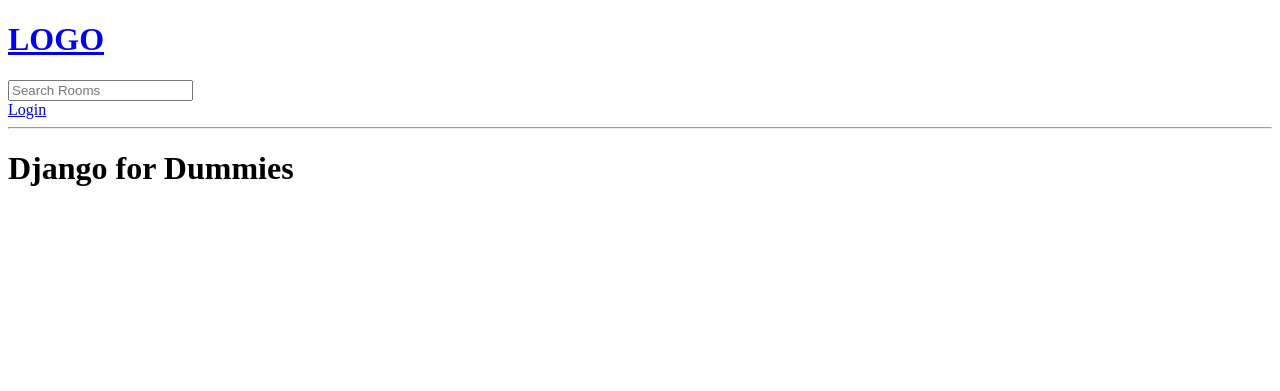
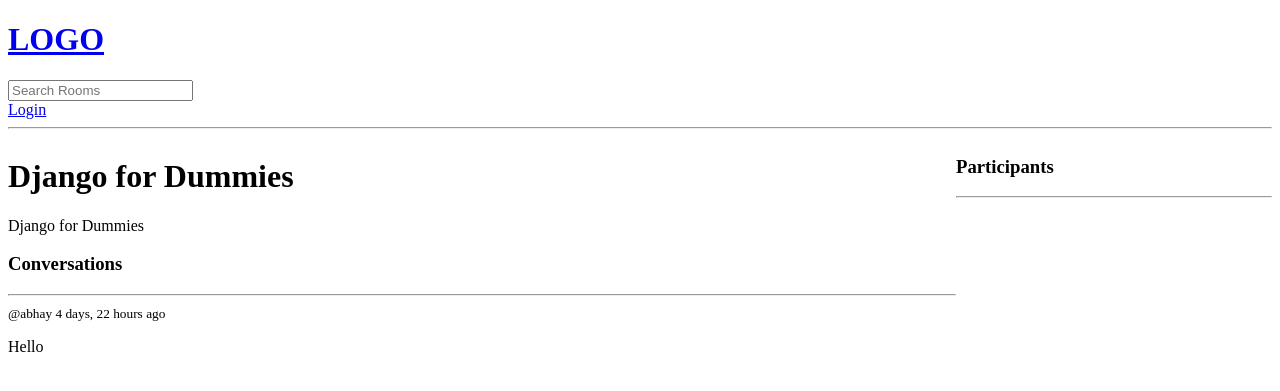
Before and after one commit to perriDplatypus/studybud, a Django app: page /room/1 in a window 1280 px wide. Shown: the top 391 px of the page. Run offline with Django 4.2, Linux system fonts and the light colour scheme; data comes from the database, SQL or seed files in the repository; both versions use the stored data as it was after the commit.

Commit message:
added participants and messages

```diff
--- a/base/models.py
+++ b/base/models.py
@@ -14,7 +14,7 @@ class Room(models.Model):
 	topic = models.ForeignKey(Topic, null=True, on_delete=models.SET_NULL)
 	name = models.CharField(max_length=200)
 	description = models.TextField(null=True, blank=True)
-	# participants =
+	participants = models.ManyToManyField(User, related_name='participants', blank=True)
 	updated = models.DateTimeField(auto_now=True)
 	created = models.DateTimeField(auto_now_add=True)
 
--- a/base/templates/base/room.html
+++ b/base/templates/base/room.html
@@ -1,5 +1,57 @@
-{% extends 'main.html' %}
+{% extends 'main.html' %} {% block content %}
+<style>
+    .room-container {
+        display: grid;
+        grid-template-columns: 3fr 1fr;
+    }
+</style>
 
-{% block content %}
-<h1>{{ room.name }}</h1>
+<div class="room-container">
+    <div>
+        <h1>{{ room.name }}</h1>
+
+        <p>{{room.description}}</p>
+
+        <div class="comment-wrapper">
+            <h3>Conversations</h3>
+            <hr />
+
+            {%for message in room_messages%}
+            <div>
+                {% if request.user == message.user %}
+                <a href="{% url 'delete-message' message.id %}">Delete</a>
+                {% endif %}
+                <small
+                    >@{{message.user}} {{message.created|timesince}} ago</small
+                >
+                <p>{{message.body}}</p>
+            </div>
+            {% endfor %}
+        </div>
+
+        {% if request.user.is_authenticated %}
+        <div class="comment-form">
+            <form method="POST">
+                {% csrf_token %}
+                <input
+                    type="text"
+                    name="body"
+                    placeholder="Write your message here..."
+                />
+            </form>
+        </div>
+        {% endif %}
+    </div>
+
+    <div>
+        <h3>Participants</h3>
+        <hr />
+
+        {% for user in participants %}
+        <div>
+            <p>@{{user.username}}</p>
+        </div>
+        {% endfor %}
+    </div>
+</div>
 {% endblock content %}
--- a/base/urls.py
+++ b/base/urls.py
@@ -11,4 +11,5 @@ urlpatterns = [
     path('create-room/', views.createRoom, name="create-room"),
     path('update-room/<str:pk>/', views.updateRoom, name="update-room"),
     path('delete-room/<str:pk>/', views.deleteRoom, name="delete-room"),
+    path('delete-message/<str:pk>/', views.deleteMessage, name="delete-message"),
 ]
--- a/base/views.py
+++ b/base/views.py
@@ -6,7 +6,7 @@ from django.contrib.auth import authenticate, login, logout
 from django.contrib.auth.forms import UserCreationForm
 from django.contrib.auth.models import User
 from django.contrib.auth.decorators import login_required
-from .models import Room, Topic
+from .models import Room, Topic, Message
 from .froms import RoomForm
 
 
@@ -69,7 +69,15 @@ def home(request):
 
 def room(request, pk):
     room = Room.objects.get(id=pk)
-    context = {'room': room}
+    room_messages = room.message_set.all().order_by('-created')
+    participants = room.participants.all()
+
+    if request.method == 'POST':
+        message = Message.objects.create(user=request.user, room=room, body=request.POST.get('body'))
+        room.participants.add(request.user)
+        return redirect('room', pk=room.id)
+
+    context = {'room': room, 'room_messages': room_messages, 'participants': participants}
     return render(request, 'base/room.html', context)
 
 
@@ -105,6 +113,7 @@ def updateRoom(request, pk):
     return render(request, 'base/room_form.html', context)
 
 
+@login_required(login_url='login')
 def deleteRoom(request, pk):
     room = Room.objects.get(id=pk)
 
@@ -116,3 +125,17 @@ def deleteRoom(request, pk):
         return redirect('home')
 
     return render(request, 'base/delete.html', {'obj':room})
+
+
+@login_required(login_url='login')
+def deleteMessage(request, pk):
+    message = Message.objects.get(id=pk)
+
+    if request.user != message.user:
+        return HttpResponse('You are not allowed here')
+
+    if request.method == 'POST':
+        message.delete()
+        return redirect('home')
+
+    return render(request, 'base/delete.html', {'obj':message})
```
Also changed, not shown: base/migrations/0003_alter_room_options_room_participants.py (added), db.sqlite3.
